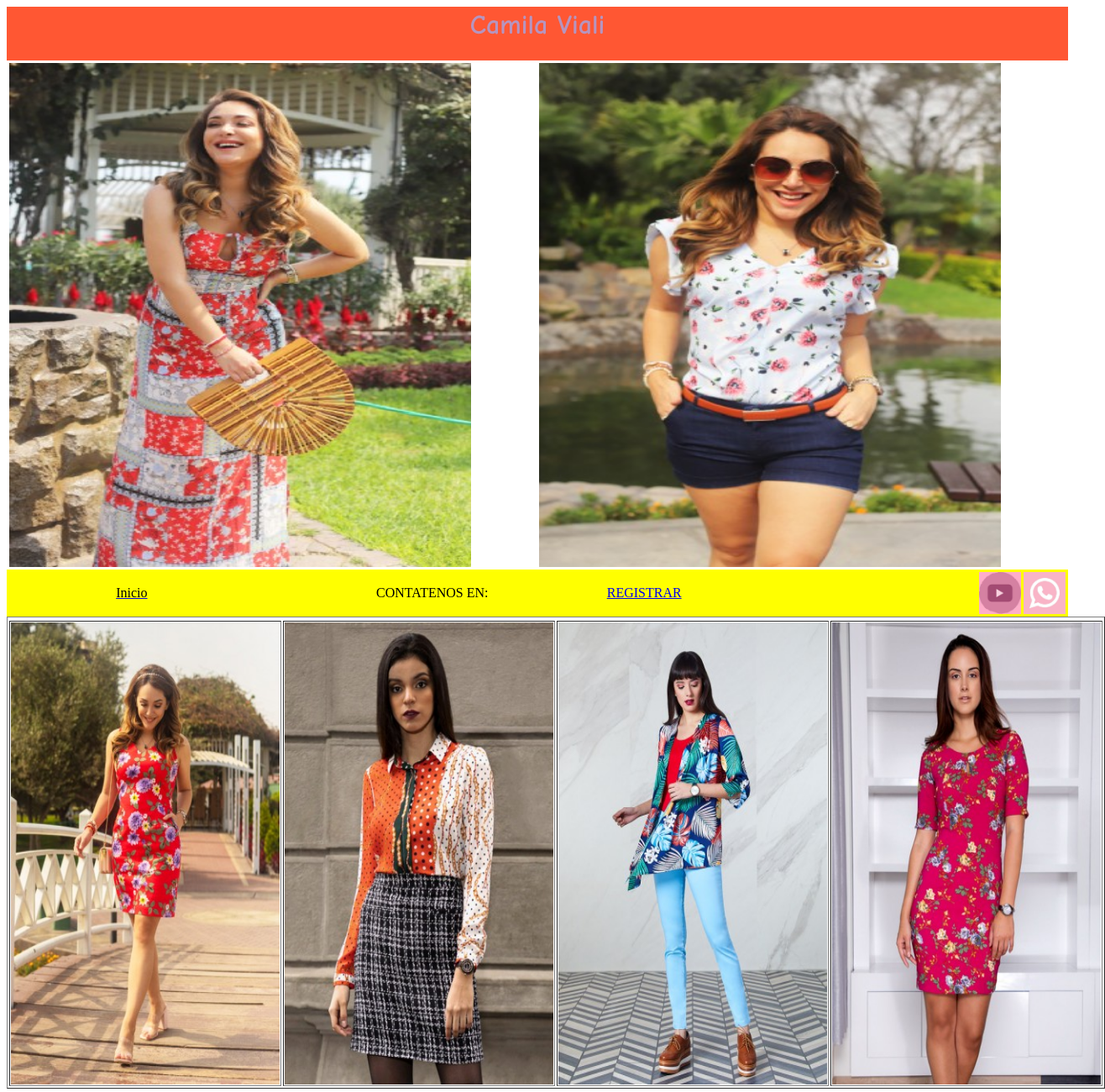
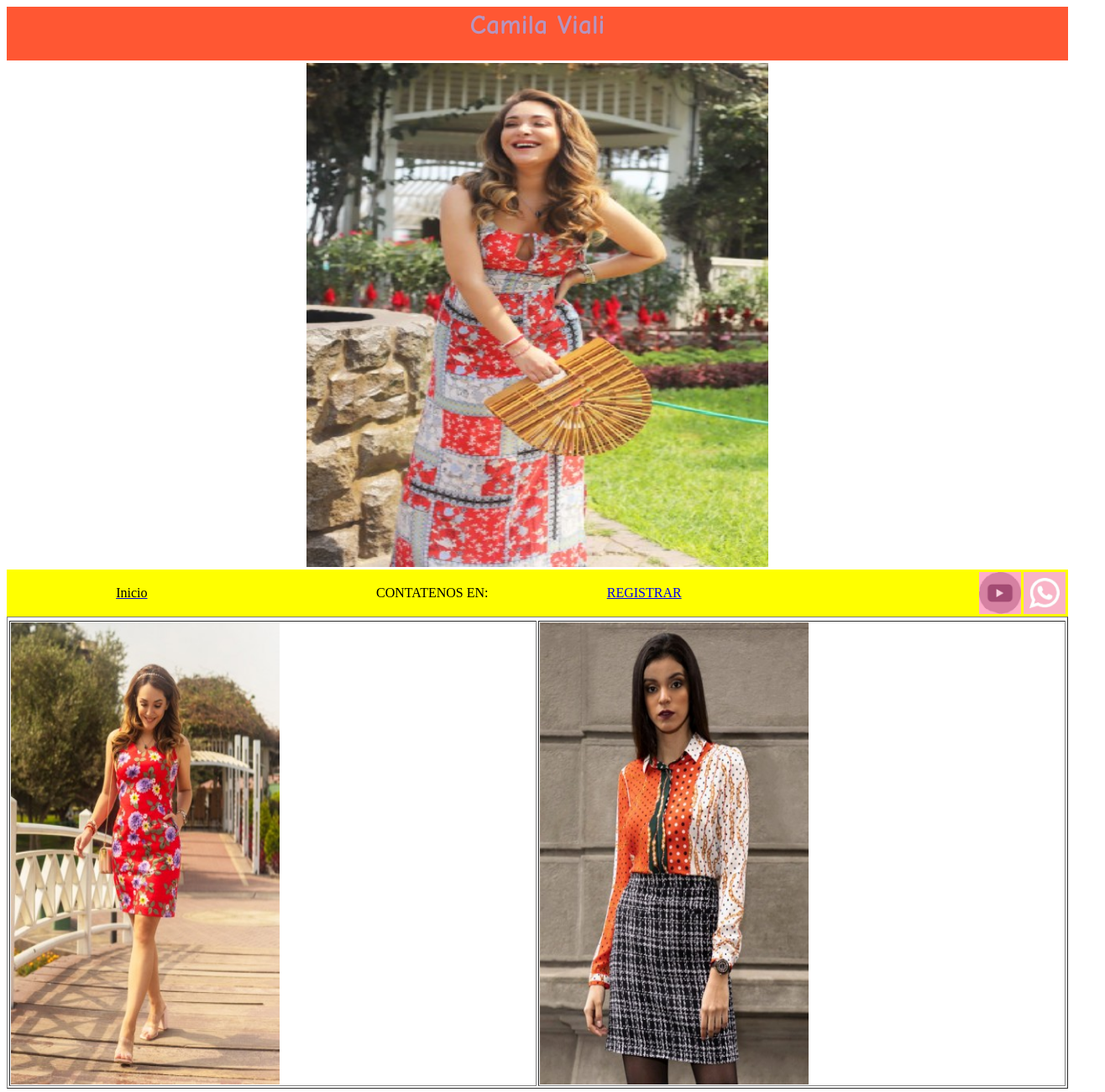
Before and after one commit to practicaecomerce/TRABAJO, a plain HTML site: page INDEX.HTML in a window 1280 px wide. Shown: the whole page at 84% size, 1316 px wide, since content can reach past the window. Drawn offline with Linux system fonts and the light colour scheme.

Commit message:
Add files via upload

```diff
--- a/INDEX.HTML
+++ b/INDEX.HTML
@@ -7,9 +7,8 @@
 <tr height=6>
 <td width= "80%"> <font face="Comic Sans MS"><center> <H1><font color="	#B695C0"> Camila Viali</H1> </td>
 </BODY>
-<table border="0" width=100%>
-<td width= "9%"> <img src="fotos/modelo1.jpg"width="550" height="600">
-<td width= "9%"> <img src="fotos/modelo 2.jpg"width="550" height="600">
+<table border="0" width=100%> <td width= "9%"><CENTER> <img src="fotos/modelo1.jpg"width="550" height="600">
+
 </tr>
 
 <table border="0"  width="100%" bgcolor=#FFFF00>
@@ -25,10 +24,9 @@
 </table>
 <table border="1"  width="100%" bgcolor=white>
 <tr>
-<tr height=50>
+<tr height=50><CENTER>
 <td width= "20%"><img src="fotos/modelo3.jpg"width="320" height="550"> </td>
 <td width= "20%"><img src="fotos/modelo4.jpg"width="320" height="550"> </td>
-<td width= "20%"><img src="fotos/modelo5.jpg"width="320" height="550"> </td>
-<td width= "20%"><img src="fotos/modelo6.jpg"width="320" height="550"> </td>
+
 </tr>
 </HTML>
```
